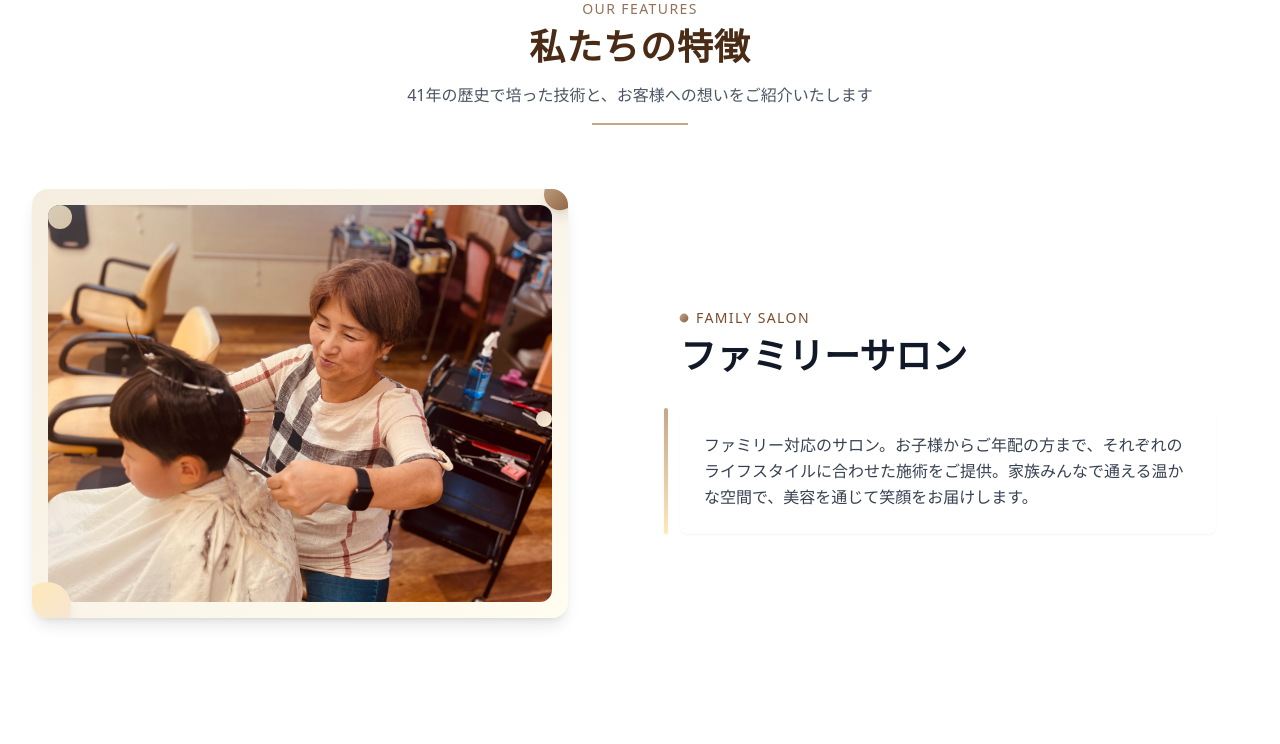
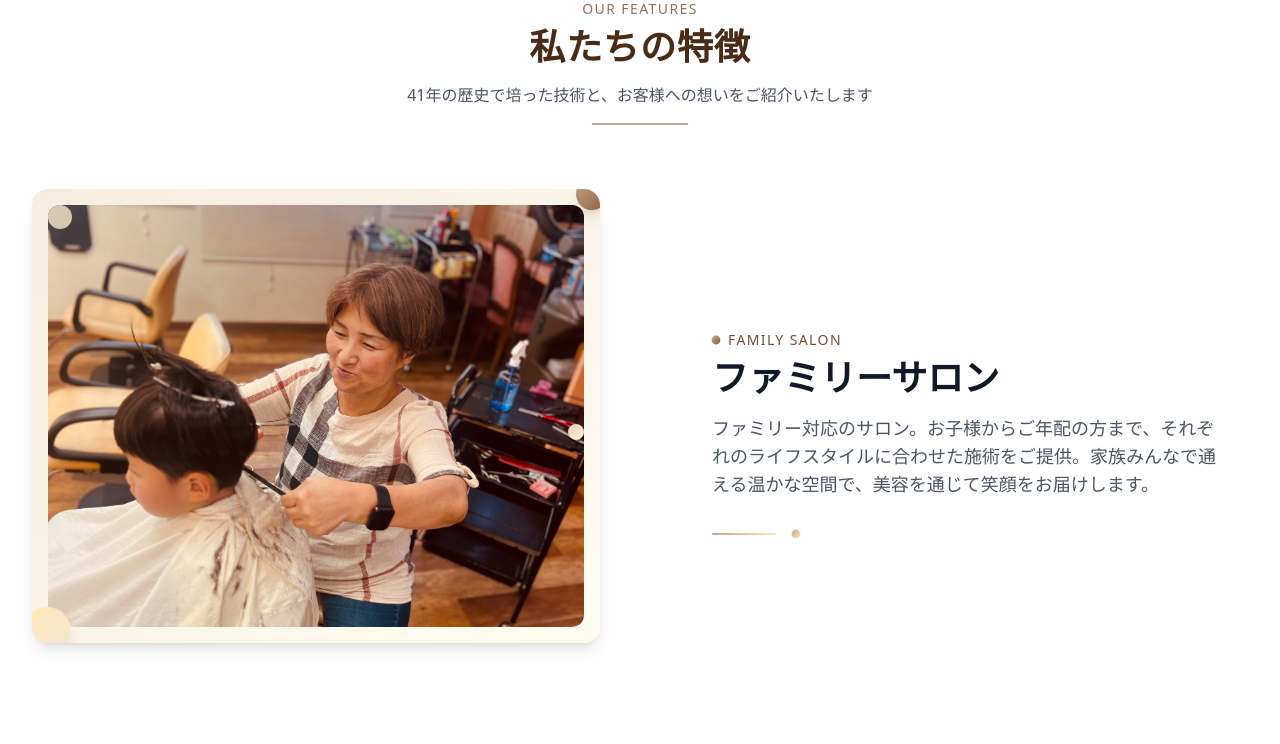
Before and after one commit to eight42910/hair-salon-wingr, a Next.js app: page / in a window 1280 px wide. Shown: the part 900-1644 px from the top of the page. Built offline with nearby package versions, Linux system fonts and the light colour scheme.

Commit message:
fix: featureセクションのモバイル表示順序を修正（タイトル→詳細→画像）

```diff
--- a/src/components/sections/Feature.tsx
+++ b/src/components/sections/Feature.tsx
@@ -99,13 +99,122 @@ export const Feature = () => {
               <motion.div
                 key={feature.id}
                 variants={featureAnimations.item as unknown as Variants}
-                className={`flex flex-col lg:flex-row items-stretch gap-16 lg:gap-20 ${
-                  isEven ? 'lg:flex-row' : 'lg:flex-row-reverse'
-                }`}
+                className="grid grid-cols-1 lg:grid-cols-2 items-stretch gap-16 lg:gap-20"
               >
-                {/* 画像エリア */}
+                {/* テキストエリア - モバイルで最初に表示 */}
                 <motion.div
-                  className="flex-1 relative group"
+                  className={`flex flex-col justify-center space-y-8 px-4 lg:px-8 relative order-1 ${
+                    isEven ? 'lg:order-2' : 'lg:order-1'
+                  }`}
+                  variants={featureAnimations.text as unknown as Variants}
+                >
+                  {/* 背景装飾 */}
+                  <motion.div
+                    className="absolute -top-8 -right-8 w-32 h-32 bg-gradient-to-br from-secondary-100/10 to-accent-100/10 rounded-full blur-2xl pointer-events-none"
+                    animate={
+                      {
+                        scale: [1, 1.1, 1],
+                        rotate: [0, 180, 360],
+                        transition: {
+                          duration: 15,
+                          repeat: Infinity,
+                          ease: 'linear',
+                        },
+                      } as TargetAndTransition
+                    }
+                  />
+
+                  <motion.div
+                    className="space-y-4 relative"
+                    initial={{ opacity: 0, y: 20 }}
+                    whileInView={{ opacity: 1, y: 0 }}
+                    transition={{ duration: 0.6, delay: featureDelays.title }}
+                    viewport={{ once: true }}
+                  >
+                    <div className="space-y-2">
+                      <motion.div
+                        className="inline-flex items-center"
+                        initial={{ opacity: 0, x: -20 }}
+                        whileInView={{ opacity: 1, x: 0 }}
+                        transition={{
+                          duration: 0.5,
+                          delay: featureDelays.subtitle,
+                        }}
+                        viewport={{ once: true }}
+                      >
+                        <motion.div
+                          className="w-2 h-2 bg-gradient-to-br from-primary-400 to-primary-500 rounded-full mr-2"
+                          animate={
+                            featureAnimations.pulsing as TargetAndTransition
+                          }
+                        />
+                        <p className="text-sm font-medium text-primary-600 uppercase tracking-widest">
+                          {feature.titleEn}
+                        </p>
+                      </motion.div>
+                      <motion.h3
+                        className="text-3xl lg:text-4xl font-bold text-gray-900 leading-tight"
+                        initial={{ opacity: 0, y: 20 }}
+                        whileInView={{ opacity: 1, y: 0 }}
+                        transition={{
+                          duration: 0.6,
+                          delay: featureDelays.title,
+                        }}
+                        viewport={{ once: true }}
+                      >
+                        {feature.titleJa}
+                      </motion.h3>
+                    </div>
+
+                    <motion.p
+                      className="text-gray-600 leading-relaxed text-base lg:text-lg"
+                      initial={{ opacity: 0, y: 20 }}
+                      whileInView={{ opacity: 1, y: 0 }}
+                      transition={{
+                        duration: 0.6,
+                        delay: featureDelays.description,
+                      }}
+                      viewport={{ once: true }}
+                    >
+                      {feature.description}
+                    </motion.p>
+
+                    {/* 装飾的なライン */}
+                    <motion.div
+                      className="flex items-center space-x-4 pt-4"
+                      initial={{ opacity: 0, y: 20 }}
+                      whileInView={{ opacity: 1, y: 0 }}
+                      transition={{
+                        duration: 0.6,
+                        delay: featureDelays.line,
+                      }}
+                      viewport={{ once: true }}
+                    >
+                      <motion.div
+                        className="w-16 h-0.5 bg-gradient-to-r from-primary-400 to-accent-400 rounded-full"
+                        initial={{ width: 0 }}
+                        whileInView={{ width: '4rem' }}
+                        transition={{
+                          duration: 0.8,
+                          delay: featureDelays.line + 0.2,
+                        }}
+                        viewport={{ once: true }}
+                      />
+                      <motion.div
+                        className="w-2 h-2 bg-gradient-to-br from-primary-400 to-accent-400 rounded-full"
+                        animate={
+                          featureAnimations.pulsing as TargetAndTransition
+                        }
+                      />
+                    </motion.div>
+                  </motion.div>
+                </motion.div>
+
+                {/* 画像エリア - モバイルで2番目に表示 */}
+                <motion.div
+                  className={`relative group order-2 ${
+                    isEven ? 'lg:order-1' : 'lg:order-2'
+                  }`}
                   variants={featureAnimations.image as unknown as Variants}
                 >
                   <div className="relative aspect-[5/4] bg-gradient-to-br from-primary-100 to-accent-100 rounded-2xl overflow-hidden shadow-lg hover:shadow-xl transition-all duration-500">
@@ -195,140 +304,6 @@ export const Feature = () => {
                     />
                   </div>
                 </motion.div>
-
-                {/* テキストエリア */}
-                <motion.div
-                  className="flex-1 flex flex-col justify-center space-y-8 px-4 lg:px-8 relative"
-                  variants={featureAnimations.text as unknown as Variants}
-                >
-                  {/* 背景装飾 */}
-                  <motion.div
-                    className="absolute -top-8 -right-8 w-32 h-32 bg-gradient-to-br from-secondary-100/10 to-accent-100/10 rounded-full blur-2xl pointer-events-none"
-                    animate={
-                      {
-                        scale: [1, 1.1, 1],
-                        rotate: [0, 180, 360],
-                        transition: {
-                          duration: 15,
-                          repeat: Infinity,
-                          ease: 'linear',
-                        },
-                      } as TargetAndTransition
-                    }
-                  />
-
-                  <motion.div
-                    className="space-y-4 relative"
-                    initial={{ opacity: 0, y: 20 }}
-                    whileInView={{ opacity: 1, y: 0 }}
-                    transition={{ duration: 0.6, delay: featureDelays.title }}
-                    viewport={{ once: true }}
-                  >
-                    <div className="space-y-2">
-                      <motion.div
-                        className="inline-flex items-center"
-                        initial={{ opacity: 0, x: -20 }}
-                        whileInView={{ opacity: 1, x: 0 }}
-                        transition={{
-                          duration: 0.5,
-                          delay: featureDelays.subtitle,
-                        }}
-                        viewport={{ once: true }}
-                      >
-                        <motion.div
-                          className="w-2 h-2 bg-gradient-to-br from-primary-400 to-primary-500 rounded-full mr-2"
-                          animate={
-                            featureAnimations.pulsing as TargetAndTransition
-                          }
-                        />
-                        <p className="text-sm font-medium text-primary-600 uppercase tracking-widest">
-                          {feature.titleEn}
-                        </p>
-                      </motion.div>
-                      <motion.h3
-                        className="text-3xl lg:text-4xl font-bold text-gray-900 leading-tight"
-                        initial={{ opacity: 0, y: 20 }}
-                        whileInView={{ opacity: 1, y: 0 }}
-                        transition={{
-                          duration: 0.6,
-                          delay: featureDelays.mainTitle,
-                        }}
-                        viewport={{ once: true }}
-                      >
-                        {feature.titleJa}
-                      </motion.h3>
-                    </div>
-                  </motion.div>
-
-                  {/* 説明文 */}
-                  <motion.div
-                    className="relative"
-                    initial={{ opacity: 0, y: 30 }}
-                    whileInView={{ opacity: 1, y: 0 }}
-                    transition={{
-                      duration: 0.7,
-                      delay: featureDelays.description,
-                    }}
-                    viewport={{ once: true }}
-                  >
-                    <motion.div
-                      className="absolute -left-4 top-0 w-1 h-full bg-gradient-to-b from-primary-400 to-accent-400 rounded-full shadow-sm"
-                      initial={featureAnimations.lineGrow.initial}
-                      whileInView={featureAnimations.lineGrow.animate}
-                      transition={featureAnimations.lineGrow.transition}
-                      viewport={{ once: true }}
-                    />
-                    <motion.div
-                      className="relative bg-gradient-to-br from-white via-primary-50/20 to-accent-50/10 p-6 rounded-lg shadow-sm overflow-hidden"
-                      whileHover={
-                        featureAnimations.hover as TargetAndTransition
-                      }
-                    >
-                      {/* 控えめな丸模様 */}
-                      <motion.div
-                        className="absolute top-0 right-0 w-16 h-16 bg-gradient-to-br from-accent-200/20 to-accent-300/20 rounded-full -translate-y-4 translate-x-4"
-                        animate={
-                          {
-                            rotate: [0, 360],
-                            scale: [1, 0.9, 1],
-                            transition: {
-                              duration: 12,
-                              repeat: Infinity,
-                              ease: 'linear',
-                            },
-                          } as TargetAndTransition
-                        }
-                      />
-                      <motion.div
-                        className="absolute bottom-0 left-0 w-12 h-12 bg-gradient-to-br from-primary-200/15 to-primary-300/15 rounded-full translate-y-2 -translate-x-2"
-                        animate={
-                          {
-                            rotate: [360, 0],
-                            scale: [1, 1.1, 1],
-                            transition: {
-                              duration: 10,
-                              repeat: Infinity,
-                              ease: 'linear',
-                            },
-                          } as TargetAndTransition
-                        }
-                      />
-
-                      <motion.p
-                        className="text-gray-700 leading-relaxed text-base font-light relative"
-                        initial={{ opacity: 0 }}
-                        whileInView={{ opacity: 1 }}
-                        transition={{
-                          duration: 0.8,
-                          delay: featureDelays.content,
-                        }}
-                        viewport={{ once: true }}
-                      >
-                        {feature.description}
-                      </motion.p>
-                    </motion.div>
-                  </motion.div>
-                </motion.div>
               </motion.div>
             );
           })}
```
